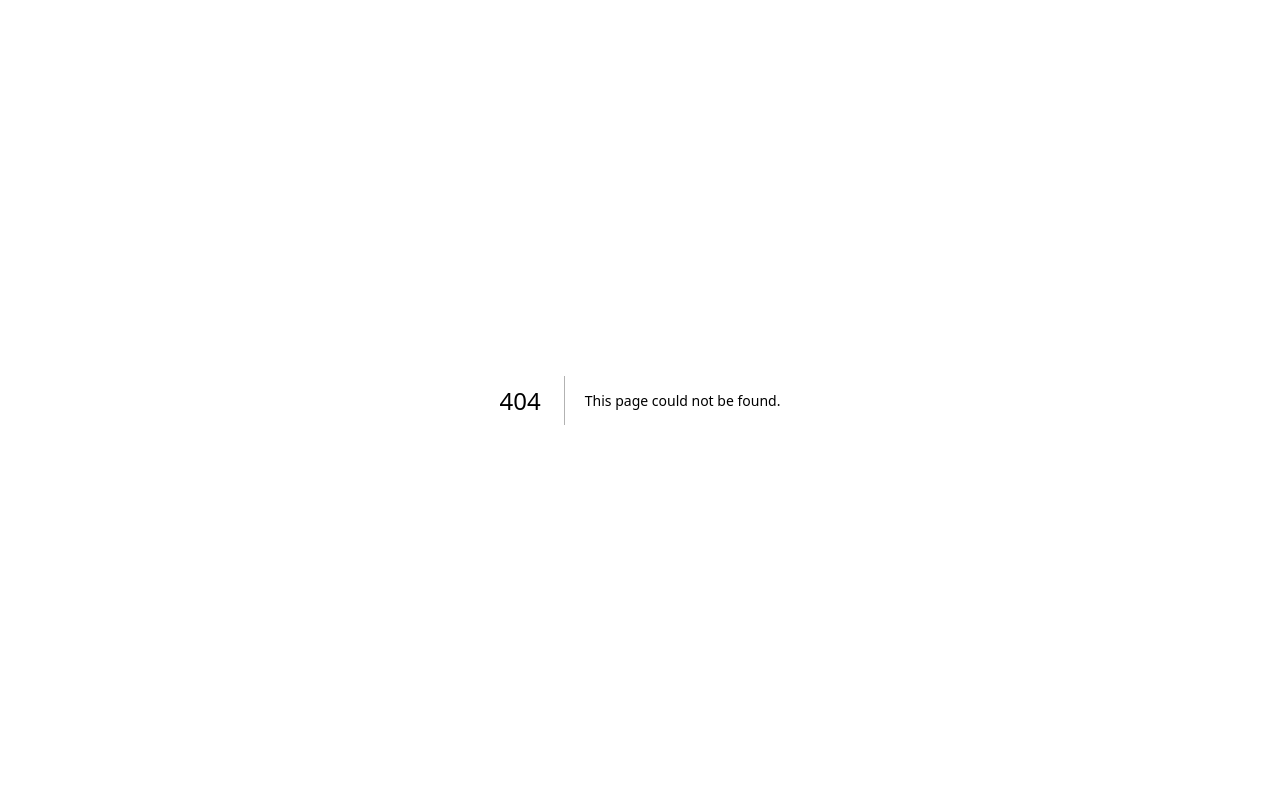
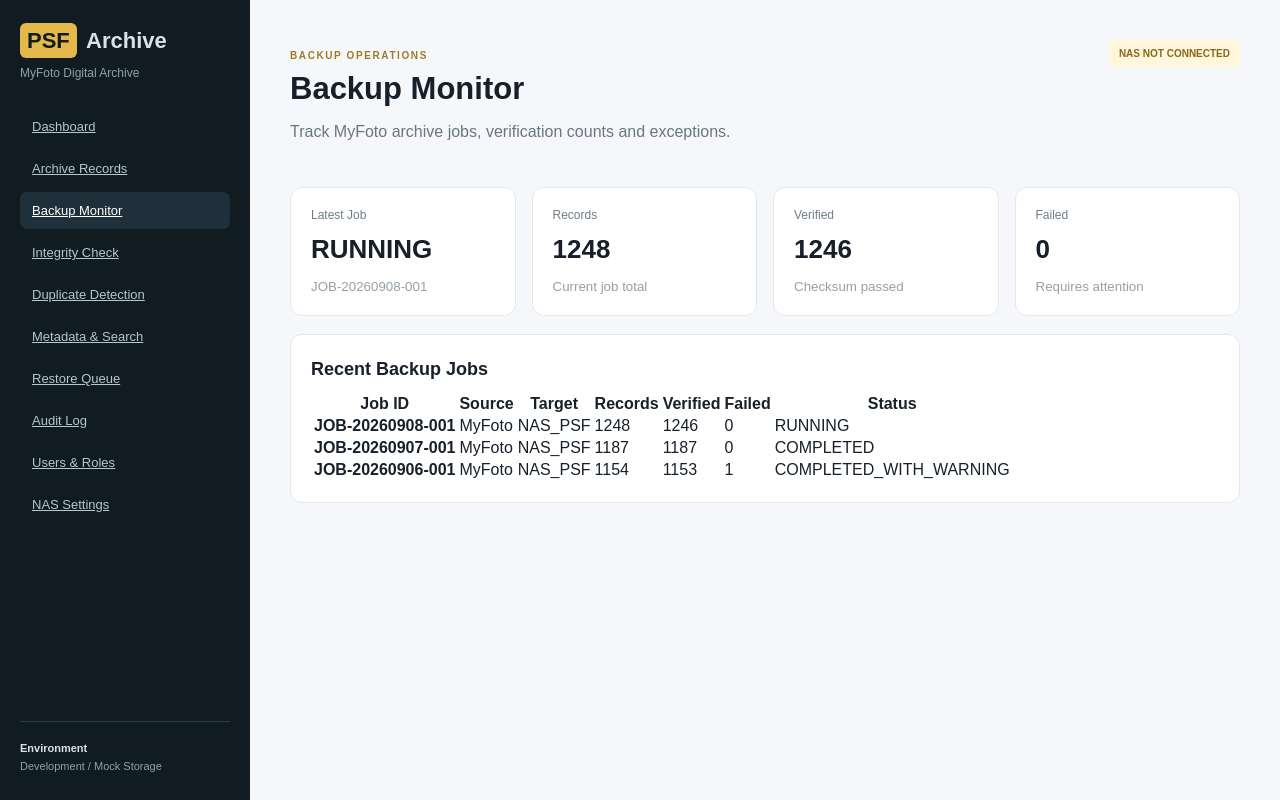
Before and after one commit to almunirah/psf-archive, a Next.js app: page /backup-monitor in a window 1280 px wide. Before the commit this address had no page. Built offline with nearby package versions, Linux system fonts and the light colour scheme.

Commit message:
feat: add backup monitor module

```diff
--- /dev/null
+++ b/app/backup-monitor/page.tsx
@@ -0,0 +1,20 @@
+import { AppShell } from '@/components/AppShell';
+import { backupJobs } from '@/lib/archive/mock-data';
+
+export default function BackupMonitorPage() {
+  return (
+    <AppShell>
+      <header><div><p className="eyebrow">BACKUP OPERATIONS</p><h1>Backup Monitor</h1><p>Track MyFoto archive jobs, verification counts and exceptions.</p></div><span className="badge">NAS NOT CONNECTED</span></header>
+      <div className="cards">
+        <article><p>Latest Job</p><strong>{backupJobs[0].status}</strong><small>{backupJobs[0].id}</small></article>
+        <article><p>Records</p><strong>{backupJobs[0].records}</strong><small>Current job total</small></article>
+        <article><p>Verified</p><strong>{backupJobs[0].verified}</strong><small>Checksum passed</small></article>
+        <article><p>Failed</p><strong>{backupJobs[0].failed}</strong><small>Requires attention</small></article>
+      </div>
+      <div className="panel column">
+        <h2>Recent Backup Jobs</h2>
+        <div className="tableWrap"><table><thead><tr><th>Job ID</th><th>Source</th><th>Target</th><th>Records</th><th>Verified</th><th>Failed</th><th>Status</th></tr></thead><tbody>{backupJobs.map((job) => <tr key={job.id}><td><b>{job.id}</b></td><td>{job.source}</td><td>{job.target}</td><td>{job.records}</td><td>{job.verified}</td><td>{job.failed}</td><td><span className="pill">{job.status}</span></td></tr>)}</tbody></table></div>
+      </div>
+    </AppShell>
+  );
+}
```
